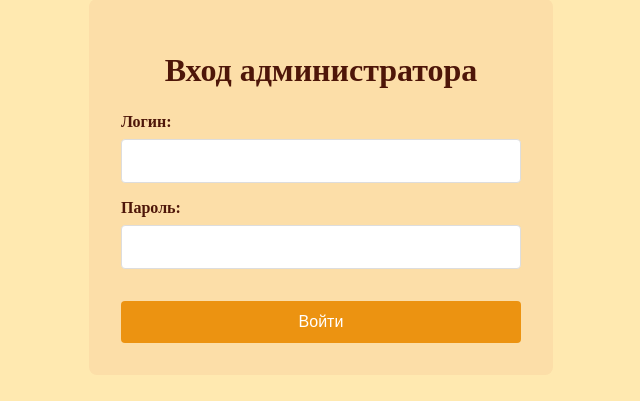
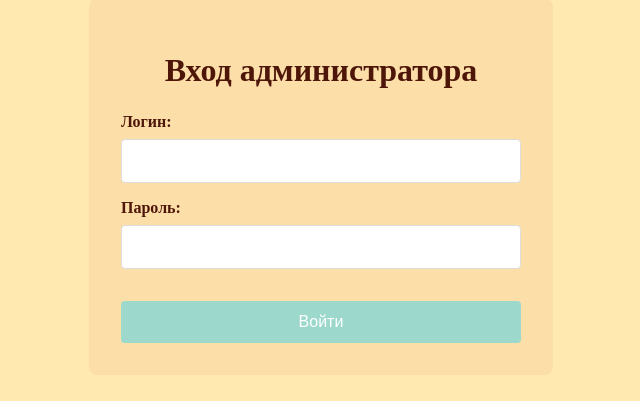
Before and after one commit to s0196026/BE, a PHP site: page /BE6/admin_login.php in a window 1280 px wide, with the pointer over the restyled element. Shown: the part 213-614 px from the top of the page, without its empty margins (319-959 px from the left). Run offline with PHP 8.4, Linux system fonts and the light colour scheme.

Commit message:
Update admin_login.php

```diff
--- a/BE6/admin_login.php
+++ b/BE6/admin_login.php
@@ -100,7 +100,7 @@ if ($_SERVER['REQUEST_METHOD'] === 'POST') {
             margin-top: 1rem;
         }
         button:hover {
-            background-color: #red;
+            background-color: #9cd8cc;
         }
         .error {
             color: var(--error);
```
